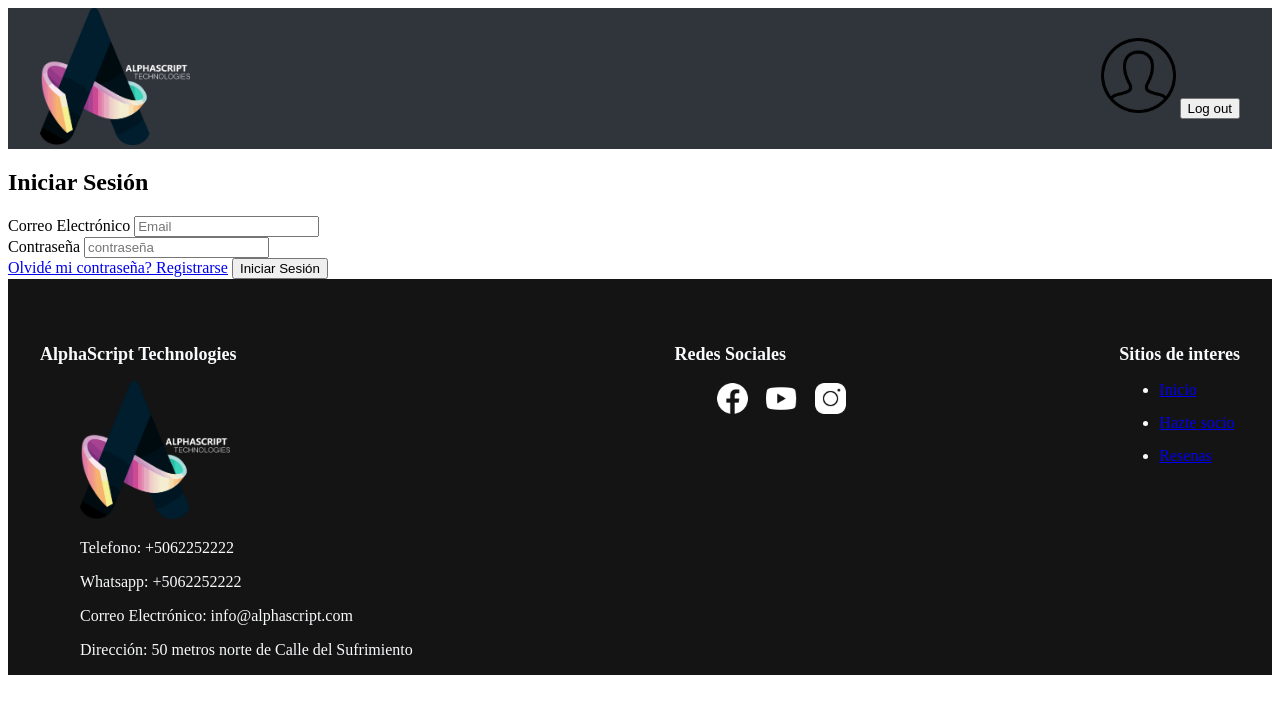
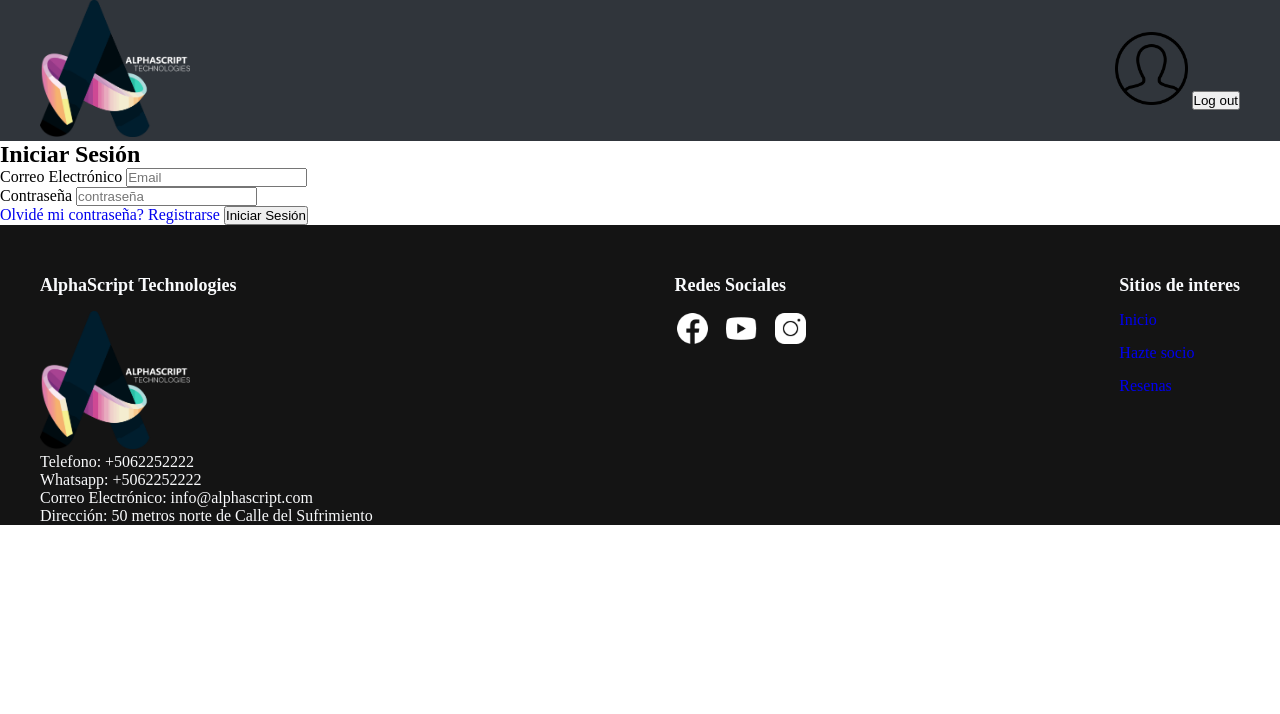
Before and after one commit to stefarenina/Proyecto_Github, a plain HTML site: page inicioSesion.html in a window 1280 px wide. Drawn offline with Linux system fonts and the light colour scheme.

Commit message:
Update headerFooterCentrado.css

```diff
--- a/css/headerFooterCentrado.css
+++ b/css/headerFooterCentrado.css
@@ -1,5 +1,13 @@
 
 /* Estilos para el header */
+* {
+    margin: 0;
+    padding: 0;
+    box-sizing: border-box;
+    text-decoration: none;
+    list-style: none;
+}
+
 header {
     background-color: #30353B;
     color: #fff;
@@ -68,6 +76,21 @@ li {
     padding-left: 2px;
 }
 
+/* HTML DEL HEADER
+
+
+<header>
+<div class="h-container">
+    <div id="logo">
+        <img src="./img/AST PNG_Blanco.png" alt="Logo de la empresa" id="logo">
+    </div>
+
+    <div class="user-Container">
+        <img src="./img/userPlaceholder.png" alt="Imagen de encabezado" id="userimg">
+        <button type="button" id="logButton">Log out</button>
+    </div>
+</div>
+</header> */
 
 /* HTML DEL FOOTER */
 
```
